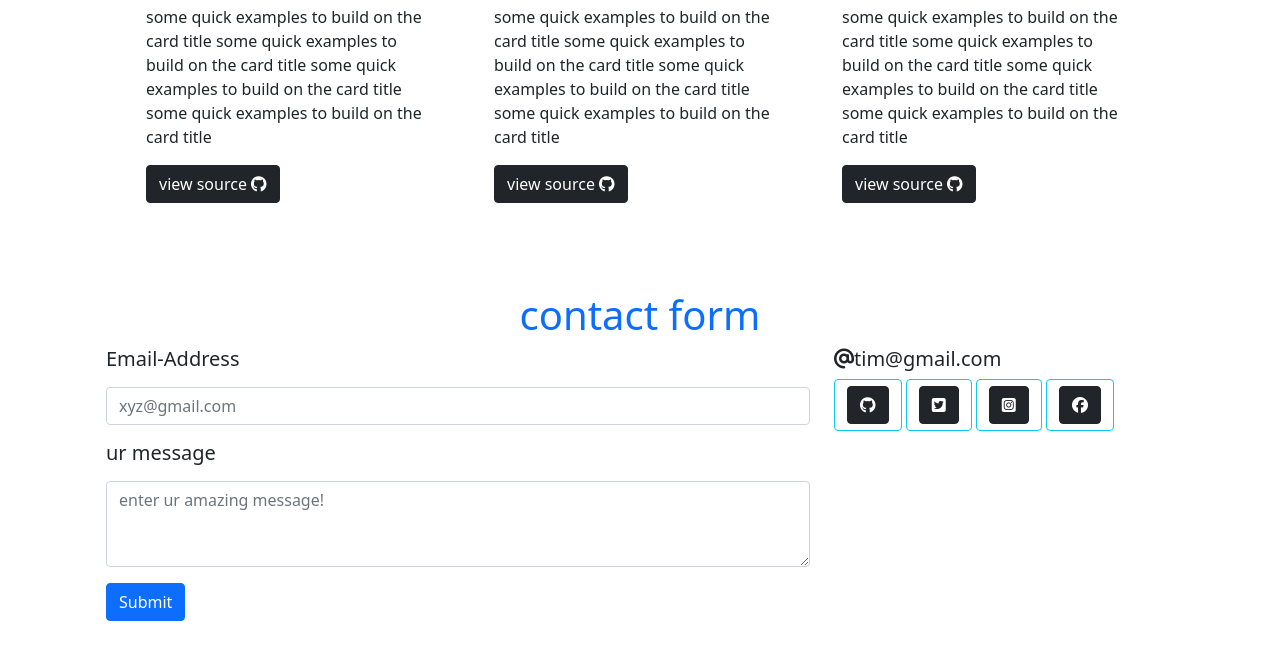
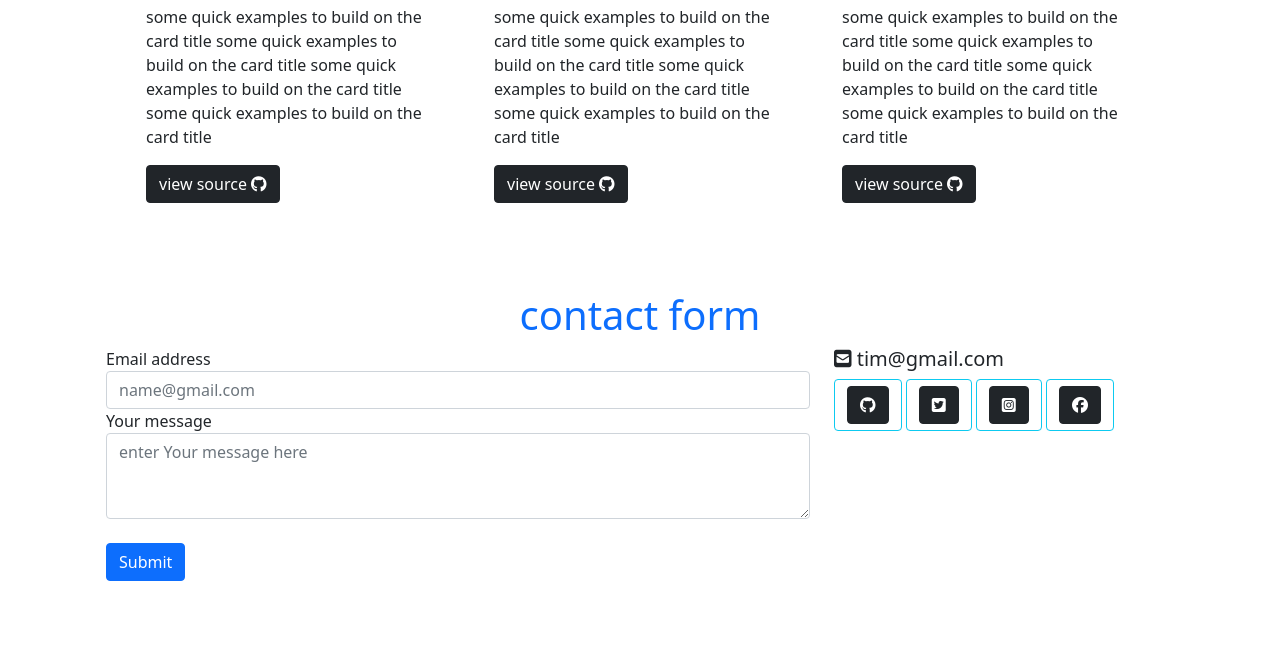
Before and after one commit to Anusha0725/demo-upload, a plain HTML site: page index.html in a window 1280 px wide. Shown: the part 935-1594 px from the top of the page. After the commit the page ends 1564 px from the top, so only its background shows below. Drawn offline with nearby package versions, Linux system fonts and the light colour scheme.

Commit message:
Add files via upload

```diff
--- a/index.html
+++ b/index.html
@@ -1,14 +1,16 @@
 <!DOCTYPE html>
 <html>
+
 <head>
 	<meta charset="utf-8">
 	<meta name="viewport" content="width=device-width">
 	<title>My project</title>
-    <link href="https://cdn.jsdelivr.net/npm/bootstrap@5.0.1/dist/css/bootstrap.min.css"
-    rel="stylesheet" integrity="sha384-+0n0xVW2eSR5OomGNYDnhzAbDsOXxcvSN1TPprVMTNDbiYZCxYbOOl7+AMvyTG2x"
+	<link href="https://cdn.jsdelivr.net/npm/bootstrap@5.0.1/dist/css/bootstrap.min.css" rel="stylesheet" integrity="sha384-+0n0xVW2eSR5OomGNYDnhzAbDsOXxcvSN1TPprVMTNDbiYZCxYbOOl7+AMvyTG2x"
 	 crossorigin="anonymous">
- <script src="https://kit.fontawesome.com/a23cb44562.js" crossorigin="anonymous"></script>
+	<script src="https://kit.fontawesome.com/a23cb44562.js" crossorigin="anonymous">
+	</script>
 </head>
+
 <body>
 	<!-- nav bar  -->
 	<nav class="navbar sticky-top navbar navbar-expand-lg navbar-dark bg-primary">
@@ -163,21 +165,23 @@ class="card-img-top">
     <div class="row">
       <div class="col-sm col-md-8"
     <form>
-      <div class="mb-3">
-        <label for="ExampleFormControlInput" class="form-label"><h5>Email-Address</h5></label>
-        <input type="email" required class="form-control" id="ExampleFormControlInput" placeholder="xyz@gmail.com">
+  <div class="form-group">
+    <label for="exampleInputEmail1">Email address</label>
+    <input type="email" class="form-control" id="exampleInputEmail1" aria-describedby="emailHelp" placeholder="name@gmail.com">
   </div>
-      <div class="mb-3">
-          <label for="ExampleFormControlTextarea1" class="form-label"><h5>ur message</h5></label>
-          <textarea class="form-control" required placeholder="enter ur amazing message!" id="ExampleFormControlTextarea1" rows="3"></textarea>
+  <div class="form-group">
+    <label for="exampleInputPassword1">Your message</label>
+    <textarea class="form-control" id="exampleFOrmcontrolTextarea1" class="form-label" required placeholder="enter Your message here" rows="3"></textarea>
   </div>
+  <br>
   <button type="submit" class="btn btn-primary">Submit</button>
+
 
     </form>
   </div>
   <div class="col-sm col-md-4"
     <div class="mt-3">
-      <h5><i class="fas fa-at"></i>tim@gmail.com</h5>
+      <h5><i class="fas fa-envelope-square"></i>    tim@gmail.com</h5>
 
       <button type="button" class="btn btn-outline-info">
         <a href="#" class="btn btn-dark"><i class="fab fa-github"></i></a>
```
Lines whose indentation alone changed are shown as unchanged.
